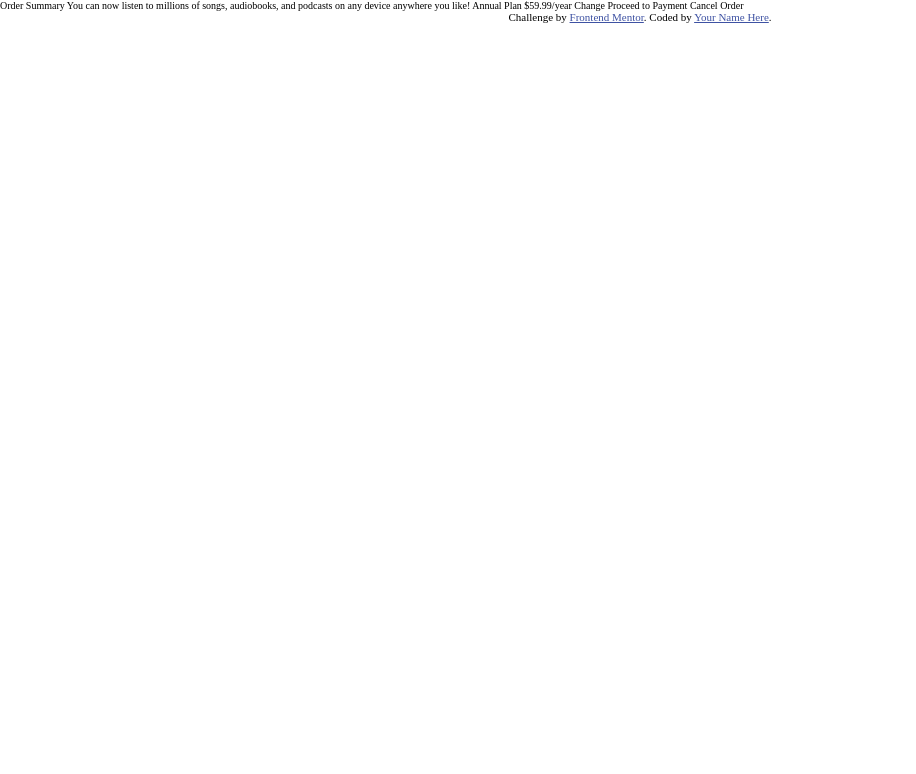
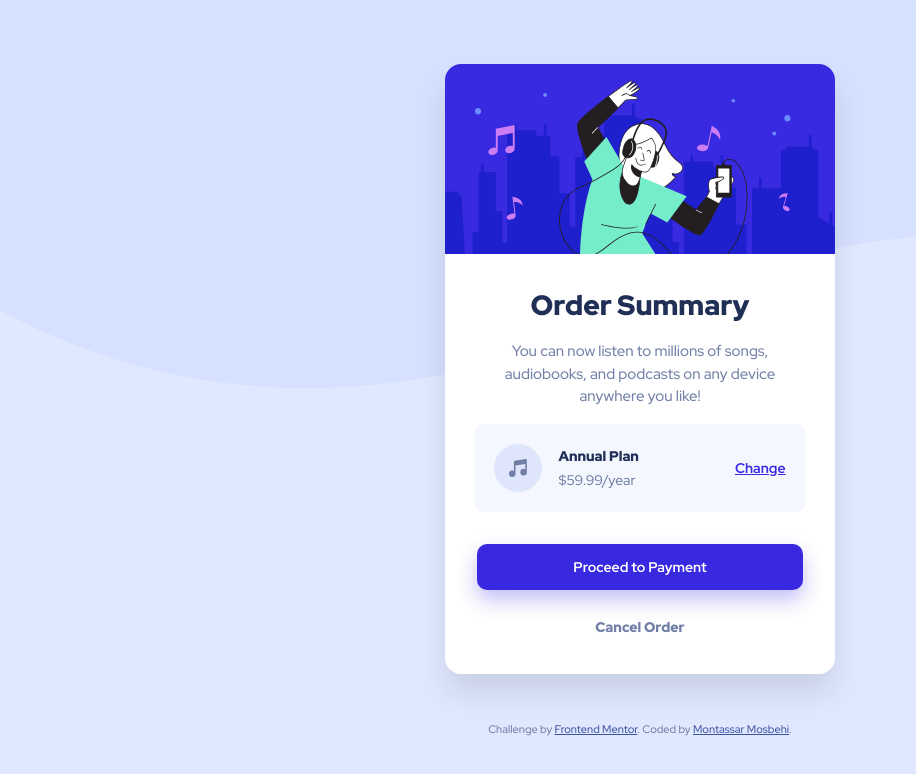
Before and after one commit to m00nta/Order-Summary-Challenge, a plain HTML site: page index.html in a window 1280 px wide. Shown: the whole page, without its empty margins (0-916 px from the left). Drawn offline with Linux system fonts and the light colour scheme.

Commit message:
Iteration#1

```diff
--- a/index.html
+++ b/index.html
@@ -2,6 +2,7 @@
 <html lang="en">
   <head>
     <meta charset="UTF-8" />
+    <meta http-equiv="X-UA-Compatible" content="IE=edge" />
     <meta name="viewport" content="width=device-width, initial-scale=1.0" />
     <!-- displays site properly based on user's device -->
 
@@ -26,15 +27,40 @@
     <title>Frontend Mentor | Order summary card</title>
   </head>
   <body>
-    Order Summary You can now listen to millions of songs, audiobooks, and
-    podcasts on any device anywhere you like! Annual Plan $59.99/year Change
-    Proceed to Payment Cancel Order
+    <section class="card-container">
+      <div class="card-img"></div>
+      <div class="card-info">
+        <h2 class="card-title">Order Summary</h2>
+        <p class="card-text">
+          You can now listen to millions of songs, audiobooks, and podcasts on
+          any device anywhere you like!
+        </p>
+        <div class="card-pricing">
+          <div class="card-pricing-info">
+            <img
+              src="/images/icon-music.svg"
+              alt="An Icon represent music"
+              class="card-pricing-icon"
+            />
+            <div class="card-pricing-plan">
+              <span>Annual Plan</span>
+              <p>$59.99/year</p>
+            </div>
+          </div>
+          <a href="#" class="card-pricing-btn">Change</a>
+        </div>
+      </div>
+      <div class="card-main-btn">
+        <a href="#" class="card-btn cta">Proceed to Payment</a>
+        <a href="#" class="card-btn">Cancel Order</a>
+      </div>
+    </section>
 
-    <div class="attribution">
+    <footer class="attribution">
       Challenge by
       <a href="https://www.frontendmentor.io?ref=challenge" target="_blank"
         >Frontend Mentor</a
-      >. Coded by <a href="#">Your Name Here</a>.
-    </div>
+      >. Coded by <a href="https://twitter.com/m00nta">Montassar Mosbehi</a>.
+    </footer>
   </body>
 </html>
--- a/style.css
+++ b/style.css
@@ -52,6 +52,7 @@
 :root {
   --Pale-blue: hsl(225, 100%, 94%);
   --Bright-blue: hsl(245, 75%, 52%);
+  --Bright-blue-opacity: hsl(245, 75%, 52%, 0.3);
   --Very-pale-blue: hsl(225, 100%, 98%);
   --Desaturated-blue: hsl(224, 23%, 55%);
   --Dark-blue: hsl(223, 47%, 23%);
@@ -68,6 +69,133 @@ html {
 }
 
 body {
+  font-family: "Red Hat Display", sans-serif;
+  min-height: 100vh;
+  display: flex;
+  flex-direction: column;
+  justify-content: center;
+  align-items: center;
+  gap: 4.8rem;
+  background: url("/images/pattern-background-desktop.svg"), var(--Pale-blue);
+  background-repeat: no-repeat;
+  background-size: 100vw;
+  font-size: 2rem;
+  color: var(--Desaturated-blue);
+}
+
+a:hover {
+  cursor: pointer;
+}
+
+.card-container {
+  max-width: 39rem;
+  background-color: white;
+  display: flex;
+  flex-direction: column;
+  justify-content: center;
+  align-items: center;
+  gap: 3.2rem;
+  border-radius: 16px;
+  overflow: hidden;
+  box-shadow: 0 2rem 3rem rgba(0, 0, 0, 0.1);
+}
+
+.card-img {
+  width: 100%;
+  height: 19rem;
+  background-image: url("/images/illustration-hero.svg");
+  background-size: cover;
+  background-repeat: no-repeat;
+}
+
+.card-info {
+  display: flex;
+  flex-direction: column;
+  gap: 1.6rem;
+  align-items: center;
+}
+
+.card-title {
+  color: var(--Dark-blue);
+  font-size: 2.8rem;
+  font-weight: 900;
+}
+
+.card-text {
+  display: block;
+  text-align: center;
+  font-size: 1.5rem;
+  padding: 0 3.2rem;
+  line-height: 1.5;
+}
+
+.card-pricing {
+  display: flex;
+  justify-content: space-between;
+  align-items: center;
+  gap: 9.6rem;
+  background-color: var(--Very-pale-blue);
+  padding: 2rem;
+  border-radius: 10px;
+}
+
+.card-pricing-info {
+  display: flex;
+  align-items: center;
+  gap: 1.6rem;
+}
+
+.card-pricing-plan {
+  font-size: 1.4rem;
+  display: flex;
+  flex-direction: column;
+  gap: 0.6rem;
+}
+.card-pricing-plan span {
+  font-weight: 900;
+  color: var(--Dark-blue);
+}
+
+.card-pricing-btn {
+  font-size: 1.4rem;
+  font-weight: 700;
+  color: var(--Bright-blue);
+}
+
+.card-main-btn {
+  display: flex;
+  flex-direction: column;
+  gap: 1.4rem;
+  margin-bottom: 2.4rem;
+}
+
+.card-btn {
+  display: inline-block;
+  padding: 1.4rem 9.6rem;
+  border-radius: 10px;
+  text-decoration: none;
+  text-align: center;
+  font-size: 1.4rem;
+  font-weight: 900;
+  color: var(--Desaturated-blue);
+}
+
+.cta {
+  background-color: var(--Bright-blue);
+  color: white;
+  font-weight: 700;
+  box-shadow: 0 1rem 2rem var(--Bright-blue-opacity);
+}
+
+.card-pricing-btn:hover,
+.card-btn:hover {
+  text-decoration: none;
+  opacity: 0.7;
+}
+
+.card-main-btn a:nth-child(2):hover {
+  opacity: 1;
+  color: var(--Dark-blue);
 }
 
 .attribution {
```
